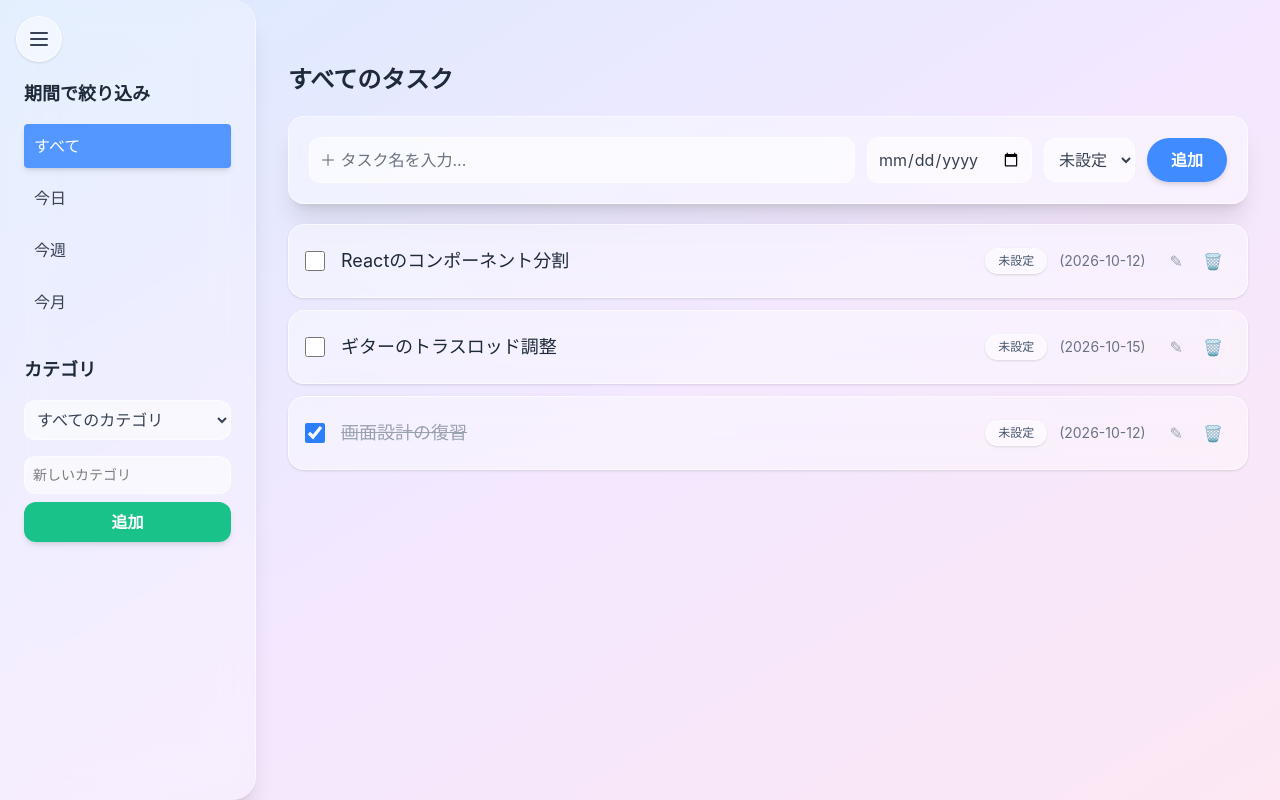
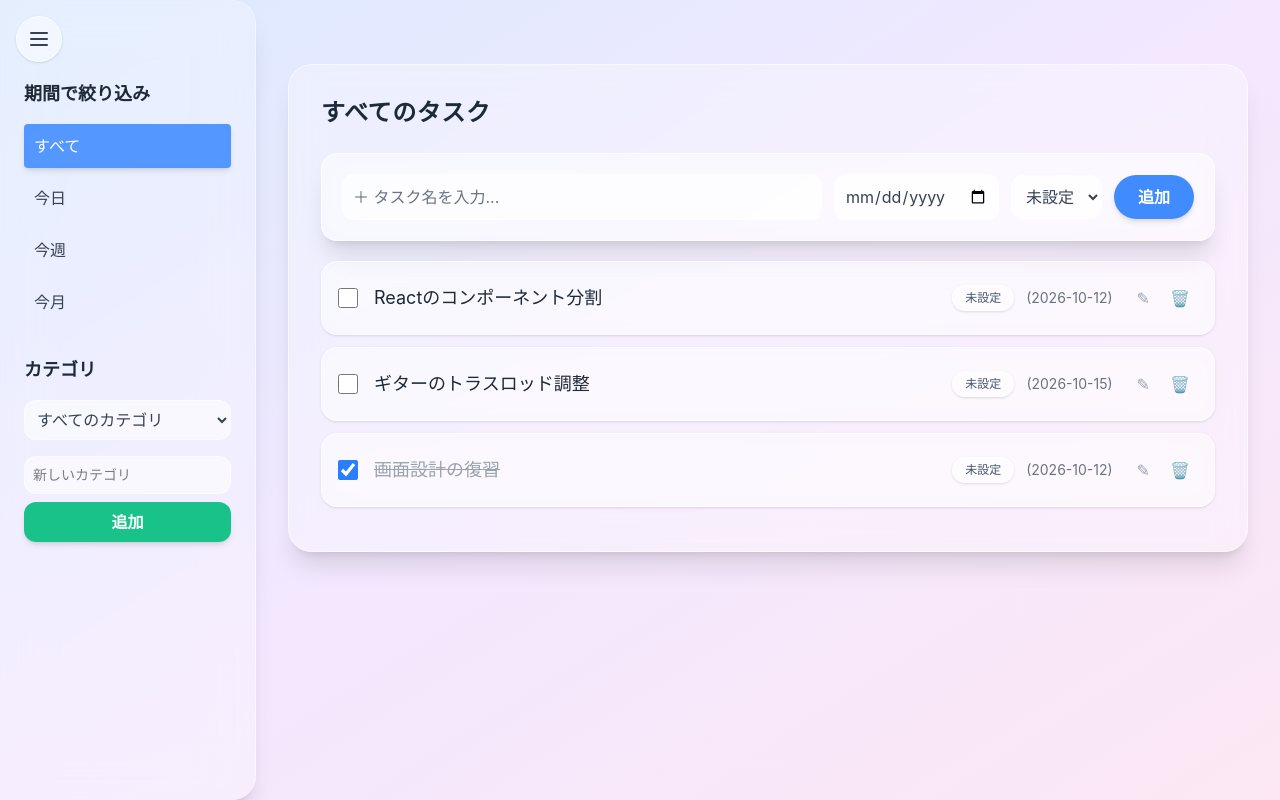
Before and after one commit to kei3yu3/ToDoApp, a React (Vite) app: page / in a window 1280 px wide. Built offline with nearby package versions, Linux system fonts and the light colour scheme.

Commit message:
App.tsxの微修正とグラスモーフィズムデザインの適用

```diff
--- a/src/App.tsx
+++ b/src/App.tsx
@@ -29,33 +29,32 @@ function App() {
   // 現在選ばれているカテゴリ（初期値は 'all'）
   const [categoryFilter, setCategoryFilter] = useState<string>('all');
 
-  // ★ 新しいState：カテゴリのリスト
+  // ★ カテゴリのリスト
   const [categories, setCategories] = useState<string[]>(() => {
     const saved = localStorage.getItem(CATEGORIES_KEY);
     if (saved) return JSON.parse(saved);
     return ['未設定']; // 初期カテゴリ
   });
 
-  // ★ tasksの保存に加えて、categoriesも保存するuseEffectを追加
+  // ★ tasks の中身が変わるたびに、自動的にローカルストレージへ保存する（重複を1つに統合）
   useEffect(() => {
     localStorage.setItem(STORAGE_KEY, JSON.stringify(tasks));
   }, [tasks]);
 
+  // ★ categories の中身が変わるたびに、自動的にローカルストレージへ保存する
   useEffect(() => {
     localStorage.setItem(CATEGORIES_KEY, JSON.stringify(categories));
   }, [categories]);
 
   // ★ カテゴリを新しく追加する関数
   const addCategory = (newCategory: string) => {
-    // 空白じゃなく、かつ、まだ存在しないカテゴリなら追加する
     if (newCategory.trim() !== '' && !categories.includes(newCategory)) {
       setCategories([...categories, newCategory]);
     }
   };
 
-  // ★ 新しい処理：カテゴリを削除する関数
+  // ★ カテゴリを削除する関数
   const deleteCategory = (targetCategory: string) => {
-    // 「未設定」は削除できないように守る
     if (targetCategory === '未設定') return;
 
     // 1. カテゴリ一覧から削除
@@ -71,12 +70,6 @@ function App() {
       setCategoryFilter('all');
     }
   };
-
-  // ★ 新しい処理：tasks の中身が変わるたびに、自動的に保存する
-  useEffect(() => {
-    // tasksデータを文字列（JSON）に変換してブラウザに保存
-    localStorage.setItem(STORAGE_KEY, JSON.stringify(tasks));
-  }, [tasks]); // ← この [tasks] が「tasksが変化した時だけ実行してね」という指示
 
   const addTask = (title: string, dueDate: string, category: string) => {
     const newTask: Task = {
@@ -120,16 +113,13 @@ function App() {
   const getFilteredTasks = () => {
     const today = new Date();
 
-    // 今日の日付を「YYYY-MM-DD」形式の文字列にする
     const yyyy = today.getFullYear();
     const mm = String(today.getMonth() + 1).padStart(2, '0');
     const dd = String(today.getDate()).padStart(2, '0');
     const todayStr = `${yyyy}-${mm}-${dd}`;
 
-    // 今月の文字列「YYYY-MM」を作る
     const thisMonthStr = `${yyyy}-${mm}`;
 
-    // 1週間後（7日後）の日付を計算して「YYYY-MM-DD」形式にする
     const nextWeek = new Date(today);
     nextWeek.setDate(today.getDate() + 7);
     const nwYyyy = nextWeek.getFullYear();
@@ -137,7 +127,7 @@ function App() {
     const nwDd = String(nextWeek.getDate()).padStart(2, '0');
     const nextWeekStr = `${nwYyyy}-${nwMm}-${nwDd}`;
 
-    // ★ 1. まずは今まで通り filter で絞り込む
+    // 1. filter と categoryFilter で絞り込む
     const filtered = tasks.filter((task) => {
       let isTimeMatch = true;
       if (filter === 'today') isTimeMatch = task.dueDate === todayStr;
@@ -154,26 +144,19 @@ function App() {
       return isTimeMatch && isCategoryMatch;
     });
 
-    // ★ 2. 絞り込んだ結果 (filtered) を sort で並び替えてから返す
+    // 2. 絞り込んだ結果を sort で並び替えてから返す
     return filtered.sort((a, b) => {
-      // ① 完了・未完了での並び替え（未完了を上に、完了済みを下に）
       if (a.isDone !== b.isDone) {
-        // a が完了済み(true)なら後ろへ(1)、未完了(false)なら前へ(-1)
         return a.isDone ? 1 : -1;
       }
-
-      // ② 完了状態が同じ場合（両方未完了、または両方完了済み）は、日付の近い順（昇順）にする
-      if (a.dueDate < b.dueDate) return -1; // aの日付のほうが古ければ前へ(-1)
-      if (a.dueDate > b.dueDate) return 1;  // aの日付のほうが新しければ後ろへ(1)
-
-      return 0; // 日付も同じなら順番はそのまま
+      if (a.dueDate < b.dueDate) return -1;
+      if (a.dueDate > b.dueDate) return 1;
+      return 0;
     });
   };
 
-  // ★ 絞り込まれた結果の配列を変数に入れる
   const filteredTasks = getFilteredTasks();
 
-  // ★ 新しい処理：現在の filter の値に合わせて表示するタイトル文字列を決める
   const getPageTitle = () => {
     if (filter === 'all') return 'すべてのタスク';
     if (filter === 'today') return '今日のタスク';
@@ -183,7 +166,6 @@ function App() {
   };
 
   return (
-    // ★ AppLayout に categoryFilter と setCategoryFilter を追加で渡す
     <AppLayout
       currentFilter={filter}
       onFilterChange={setFilter}
@@ -193,9 +175,28 @@ function App() {
       onAddCategory={addCategory}
       onDeleteCategory={deleteCategory}
     >
-      <h1 className="text-2xl font-bold text-gray-800 mb-5">{getPageTitle()}</h1>
-      <TaskForm onAddTask={addTask} categories={categories}/>
-      <TaskList tasks={filteredTasks} onDeleteTask={deleteTask} onToggleTaskDone={toggleTaskDone} onEditTask={editTask} />
+      {/* ★ メイン領域全体を包む大きなすりガラスのボード */}
+      <div className="p-6 md:p-8 bg-white/30 backdrop-blur-lg border border-white/60 rounded-3xl shadow-xl">
+        <div className="flex items-center gap-3 mb-6">
+          <h1 className="text-2xl font-bold text-gray-800 tracking-wide">
+            {getPageTitle()}
+          </h1>
+          {/* 特定のカテゴリで絞り込んでいる時だけバッジを表示 */}
+          {categoryFilter !== 'all' && (
+            <span className="px-3 py-1 bg-white/60 backdrop-blur-sm border border-white/80 rounded-full text-sm font-medium text-blue-600 shadow-sm">
+              {categoryFilter}
+            </span>
+          )}
+        </div>
+
+        <TaskForm onAddTask={addTask} categories={categories} />
+        <TaskList
+          tasks={filteredTasks}
+          onDeleteTask={deleteTask}
+          onToggleTaskDone={toggleTaskDone}
+          onEditTask={editTask}
+        />
+      </div>
     </AppLayout>
   );
 }
```
